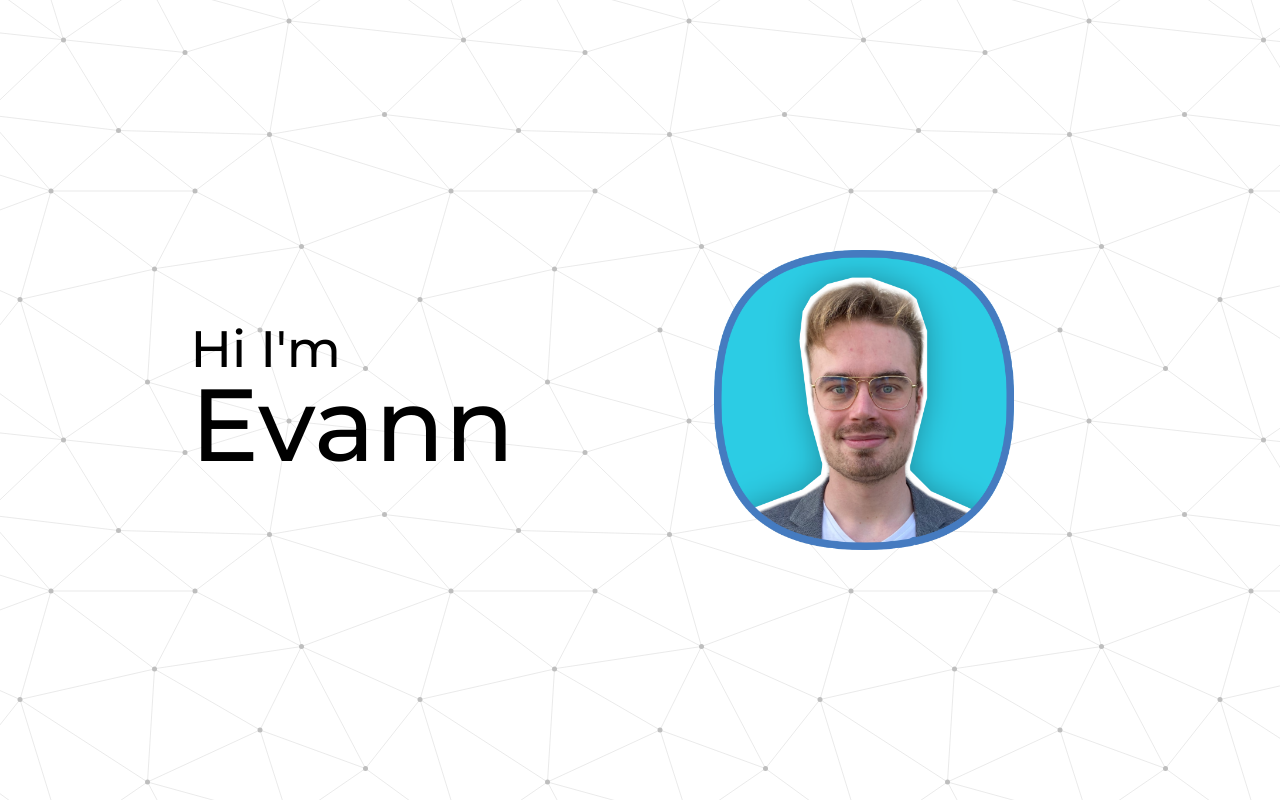
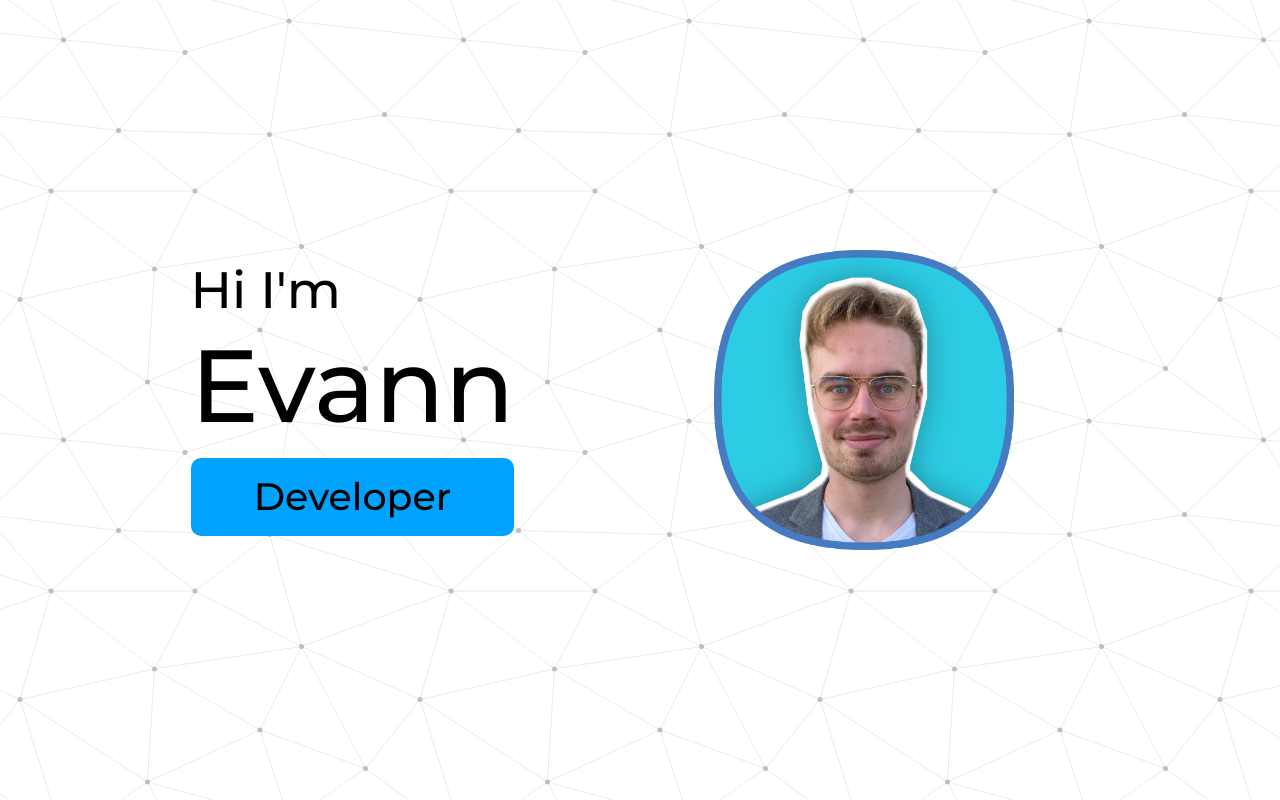
Before and after one commit to ebacala/ebacala.com, a Nuxt app: page / in a window 1280 px wide. Shown: the top 800 px of the page. Built offline with nearby package versions, Linux system fonts and the light colour scheme.

Commit message:
feat: added chip

```diff
--- a/components/ProfilePicture.vue
+++ b/components/ProfilePicture.vue
@@ -4,8 +4,10 @@
       <div>
         <h1>Hi I'm</h1>
         <h2>Evann</h2>
+        <div class="job">Developer</div>
       </div>
       <img class="profile-picture" src="~/assets/img/profile-picture.webp" alt="Profile Picture" />
+
     </div>
   </Panel>
 </template>
@@ -21,6 +23,15 @@
     }
 }
 
+@keyframes animation-picture {
+    0% {
+        opacity: 0;
+        transform:  rotate3d(1, 0, 0, 90deg) translate3d(0, -50%, 0);
+    }
+    100% {
+    }
+}
+
 .profile-picture {
     $size: min(40vmin, 300px);
 
@@ -33,24 +44,29 @@
     width: $size;
 }
 
-@keyframes animation-picture {
-    0% {
-        opacity: 0;
-        transform:  rotate3d(1, 0, 0, 90deg) translate3d(0, -50%, 0);
-    }
-    100% {
-    }
-}
-
-
 h1 {
+  animation: animation 1s linear 0s 1 normal backwards;
   font-size : clamp(30px, 4vw, 52px);
-  animation: animation 1s linear 0s 1 normal backwards;
+  margin: clamp(10px, 2vw, 20px) auto;
 }
 
 h2 {
   animation: animation 1s linear 0s 1 normal backwards;
   font-size : clamp(60px, 8vw, 140px);
   font-weight: 500;
+  margin: clamp(10px, 2vw, 20px) auto;
+}
+
+.job {
+  animation: animation 1s linear 0s 1 normal both;
+  perspective: 4000px;
+
+  border-radius: 10px;
+  background-color: #00A2FF;
+  color: black;
+  font-size: clamp(20px, 3vw, 38px);
+  margin: clamp(10px, 2vw, 20px) auto;
+  padding: clamp(10px, 2vw, 20px);
+  text-align: center;
 }
 </style>
```
